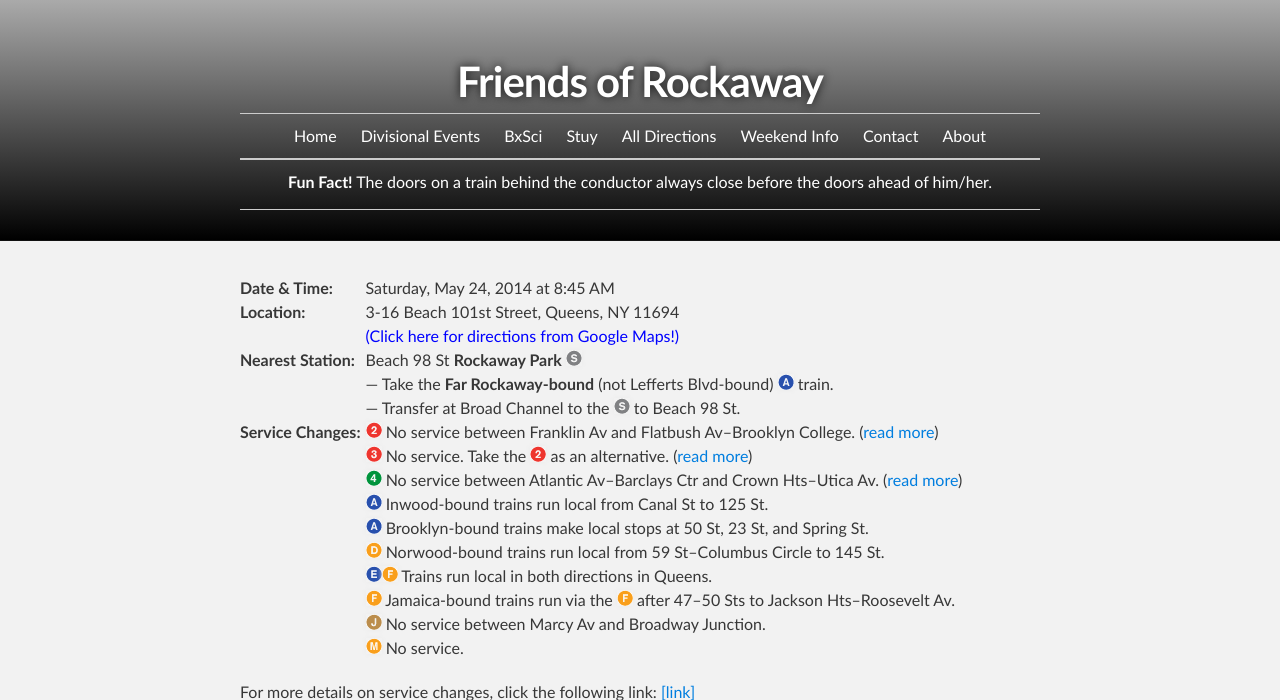
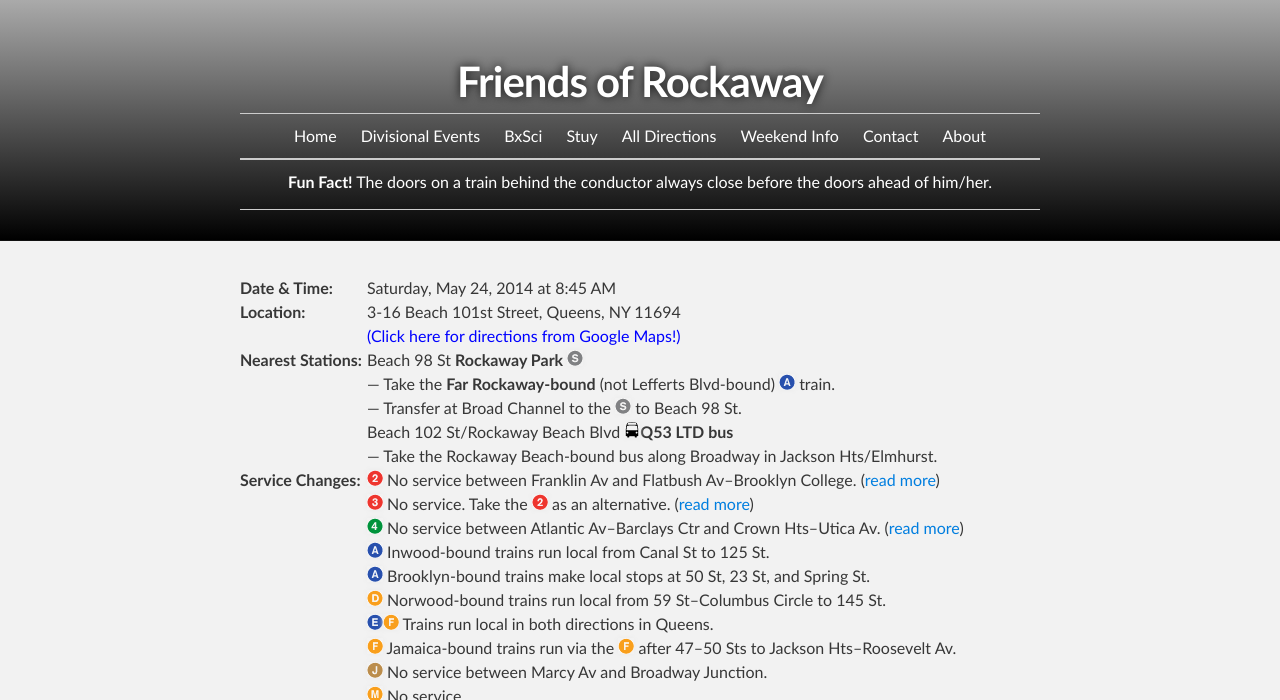
Before and after one commit to d11directions/d11directions.github.io, a Jekyll site: the page built from _posts/2014-05-24-Friends_of_Rockaway.html, in a window 1280 px wide, cut to the strip 0-700 px from the top of the page. Built offline with Jekyll 4.4.1, drawn with Linux system fonts in a browser that asks for light colours.

Commit message:
Update Friends of Rockaway nearest stations

```diff
--- a/_posts/2014-05-24-Friends_of_Rockaway.html
+++ b/_posts/2014-05-24-Friends_of_Rockaway.html
@@ -5,7 +5,9 @@ for: Division 11
 tags: [d11]
 time: Saturday, May 24, 2014 at 8:45 AM
 location: 3-16 Beach 101st Street, Queens, NY 11694
-nearest-station: Beach 98 St <strong>Rockaway Park <img src="/img/S.png" alt="Shuttle"></strong><br>&mdash; Take the <strong>Far Rockaway-bound</strong> (not Lefferts Blvd-bound) <img src="/img/A.png" alt="(A)"> train.<br>&mdash; Transfer at Broad Channel to the <img src="/img/S.png" alt="shuttle"> to Beach 98 St.
+nearest-stations:
+    - Beach 98 St <strong>Rockaway Park <img src="/img/S.png" alt="Shuttle"></strong><br>&mdash; Take the <strong>Far Rockaway-bound</strong> (not Lefferts Blvd-bound) <img src="/img/A.png" alt="(A)"> train.<br>&mdash; Transfer at Broad Channel to the <img src="/img/S.png" alt="shuttle"> to Beach 98 St.
+    - Beach 102 St/Rockaway Beach Blvd <strong><img src="/img/bus.png" alt="">Q53 LTD bus</strong><br>&mdash; Take the Rockaway Beach-bound bus along Broadway in Jackson Hts/Elmhurst.
 changes-brief:
     - <img src="/img/2.png" alt="(2)"> No service between Franklin Av and Flatbush Av&ndash;Brooklyn College. (<a href="/changes/20140524/Eastern_Pkwy/">read more</a>)
     - <img src="/img/3.png" alt="(3)"> No service. Take the <img src="/img/2.png" alt="(2)"> as an alternative. (<a href="/changes/20140524/Eastern_Pkwy/">read more</a>)
```
